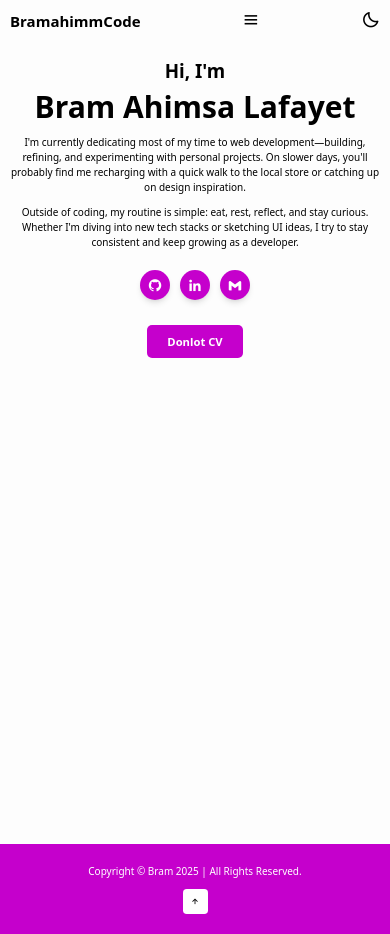
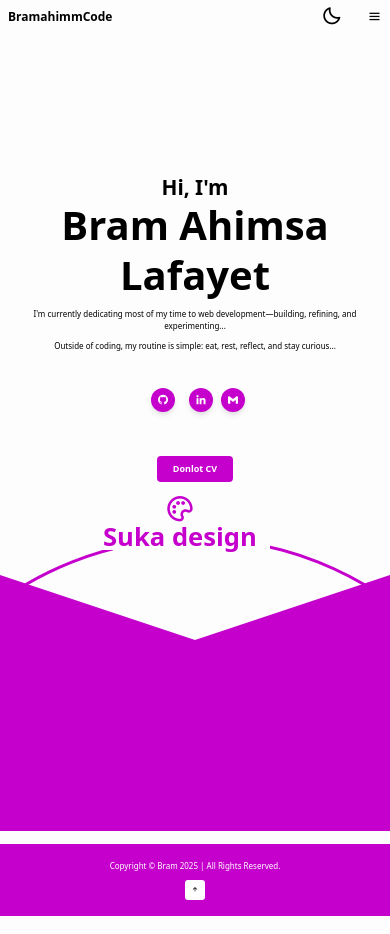
Before and after one commit to Bramahimm/portofolio-bram-react, a React (Vite) app: page / in a window 390 px wide. Built offline with nearby package versions, Linux system fonts and the light colour scheme.

Commit message:
nambahcomponentbaru

```diff
--- /dev/null
+++ b/src/components/OrbitSection.jsx
@@ -0,0 +1,41 @@
+import React from "react";
+import myImage from "/images/me.jpg";
+
+const professionItems = [
+  { icon: "bx-code-alt", text: "Suka ngoding" },
+  { icon: "bx-camera", text: "Suka senja" },
+  { icon: "bx-palette", text: "Suka design" },
+  { icon: "bx-video-recording", text: "Editor" },
+];
+
+function OrbitSection() {
+  return (
+    <div className="profession-container">
+      {/* Rotating Box */}
+      <div className="profession-box">
+        {professionItems.map((item, index) => (
+          <div key={index} className="profession" style={{ "--i": index }}>
+            <i className={`bx ${item.icon}`}></i>
+            <h3>{item.text}</h3>
+          </div>
+        ))}
+        <div className="circle"></div>
+      </div>
+
+      {/* Overlay Trapezoid */}
+      <div className="overlay"></div>
+
+      {/* Image Profile */}
+      {/* IMAGE PROFILE */}
+      <div className="absolute top-1/2 right-[1%] -translate-y-1/2 z-20 hidden lg:flex justify-end items-center">
+        <img
+          src={myImage}
+          alt="Bram Ahimsa"
+          className="w-[220px] sm:w-[300px] lg:w-[360px] xl:w-[350px] h-auto rounded-full"
+        />
+      </div>
+    </div>
+  );
+}
+
+export default OrbitSection;
--- a/src/index.css
+++ b/src/index.css
@@ -39,6 +39,19 @@ body {
   color: var(--text-color);
 }
 
+/* Orbit Container */
+.profession-container {
+  position: absolute;
+  top: 50%;
+  right: 0;
+  transform: translateY(-50%);
+  width: 100vw;
+  height: 100vh;
+  overflow: hidden;
+  pointer-events: none;
+}
+
+/* Box Rotasi Utama */
 .profession-box {
   position: absolute;
   top: 0;
@@ -48,9 +61,10 @@ body {
   display: flex;
   justify-content: center;
   align-items: center;
-  animation: professionRotate 10s linear infinite;
+  animation: professionRotate 13s ease-out infinite;
 }
 
+/* Item Orbit Individual */
 .profession {
   position: absolute;
   left: 0;
@@ -60,9 +74,30 @@ body {
   color: var(--main-color);
   transform: rotate(calc(360deg / 4 * var(--i)));
   transform-origin: 384px;
+  background: var(--bg-color);
   padding: 13px 0;
 }
 
+.profession i {
+  font-size: 3.8rem;
+}
+
+.profession h3 {
+  font-size: 3.2rem;
+  line-height: 1;
+  font-weight: 600;
+}
+
+/* Lingkaran Tengah Orbit */
+.circle {
+  width: 560px;
+  height: 560px;
+  border: 3px solid var(--main-color);
+  border-radius: 50%;
+  z-index: -1;
+}
+
+/* Animasi Orbit */
 @keyframes professionRotate {
   0%, 20% { transform: rotate(0deg); }
   25%, 45% { transform: rotate(-90deg); }
@@ -71,10 +106,259 @@ body {
   100% { transform: rotate(-360deg); }
 }
 
-.circle {
-  width: 560px;
-  height: 560px;
-  border: 3px solid var(--main-color);
-  border-radius: 50%;
-  z-index: -1;
+/* Overlay Pink Trapezoid */
+.overlay {
+  position: absolute;
+  top: 0;
+  right: 0;
+  width: 0;
+  height: 0;
+  border-top: 50vh solid var(--main-color);
+  border-right: 384px solid var(--main-color);
+  border-bottom: 50vh solid var(--main-color);
+  border-left: 384px solid transparent;
 }
+
+/* Gambar Profil */
+.home-img img {
+  position: absolute;
+  bottom: 0;
+  right: 40px;
+  pointer-events: none;
+  max-width: 480px;
+  max-height: 100vh;
+  border-radius: 20px;
+}
+@media (max-width: 1200px) {
+    .home .profession-container .overlay {
+        right: -6%;
+    }
+}
+
+@media (max-width: 1024	px) {
+    .home .profession-container .overlay {
+        right: -12%;
+    }
+}
+
+@media (max-width: 991px) {
+    .home .profession-container .overlay {
+        right: -30%;
+    }
+}
+
+@media (max-width: 896px) {
+    .home .profession-container .overlay {
+        right: -6%;
+    }
+}
+@media (max-width: 768px) {
+    #menu-icon {
+        display: block;
+    }
+
+    #darkMode-icon {
+        position: absolute;
+        right: 7rem;
+        font-size: 2.6rem;
+        color: var(--text-color);
+        margin-bottom: .1rem;
+    }
+
+    .navbar {
+        position: absolute;
+        top: 100%;
+        left: 0;
+        width: 100%;
+        padding: 1rem 3%;
+        background: var(--bg-color);
+        border-top: .1rem solid rgba(0, 0, 0, .2);
+        box-shadow: 0 .5rem 1rem rgba(0, 0, 0, .1);
+        display: none;
+    }
+
+    .navbar.active {
+        display: block;
+    }
+
+    .navbar a {
+        display: block;
+        font-size: 2rem;
+        margin: 3rem 0;
+        color: var(--text-color);
+    }
+
+    .navbar a:nth-child(1),
+    .navbar a:nth-child(2) {
+        color: var(--text-color);
+    }
+
+    .navbar a.active {
+        color: var(--main-color);
+    }
+
+    .navbar a::before {
+        display: none;
+    }
+
+    .home {
+        padding: 0 3% 23rem;
+        justify-content: center;
+        text-align: center;
+    }
+
+    .home-content h3 {
+        font-size: 2.6rem;
+    }
+
+    .home-content h1 {
+        font-size: 5rem;
+    }
+
+    .home-content .social-media a {
+        margin: 2.5rem .75rem 3rem;
+    }
+
+    .home .profession-container {
+        left: 0;
+        width: 100%;
+        height: 100%;
+    }
+
+    .home .profession-container .profession-box {
+        position: fixed;
+        top: 450px;
+        left: 0;
+        width: 100%;
+    }
+
+    .home .profession-box .profession {
+        padding: 0 13px;
+        left: auto;
+        transform-origin: 0;
+    }
+
+    .home .profession-box .profession:nth-child(1) {
+        transform: rotate(-90deg) translate(-120px, -210px);
+    }
+
+    .home .profession-box .profession:nth-child(1) i {
+        margin-right: 0;
+    }
+
+    .home .profession-box .profession:nth-child(2) {
+        transform: rotate(0deg) translate(0, -325px);
+    }
+
+    .home .profession-box .profession:nth-child(3) {
+        transform: rotate(90deg) translate(-115px, -450px);
+    }
+
+    .home .profession-box .profession:nth-child(4) {
+        transform: rotate(180deg) translate(-220px, -325px);
+    }
+
+    .home .profession-box .circle {
+        position: fixed;
+        width: 670px;
+        height: 670px;
+        z-index: -1;
+    }
+
+    .home .profession-container .overlay {
+        position: fixed;
+        top: 70rem;
+        left: 50%;
+        right: 0;
+        transform: rotate(90deg) translate(-50%, 50%) scaleY(3);
+        border-width: 23.9rem;
+    }
+
+    .about {
+        flex-direction: column-reverse;
+        text-align: center;
+    }
+
+    .about-content h2 {
+        text-align: center;
+    }
+
+    .about-img img {
+        width: 70vw;
+        margin-top: -2rem;
+    }
+
+    .testimonial-container .testimonial-wrapper {
+        padding: 5rem 0;
+    }
+
+    .testimonial-content .testimonial-slide {
+        padding: 3rem 2rem;
+    }
+
+    .testimonial-box .swiper-button-next,
+    .testimonial-box .swiper-button-prev {
+        display: none;
+    }
+}
+
+@media (max-width: 580px) {
+    .portfolio .portfolio-container {
+        grid-template-columns: 1fr;
+    }
+}
+
+@media (max-width: 450px) {
+    html {
+        font-size: 50%;
+    }
+
+    #darkMode-icon {
+        right: 6rem;
+    }
+
+    .home .profession-box .profession:nth-child(1) {
+        transform: rotate(-90deg) translate(-110px, -220px);
+    }
+
+    .home .profession-box .profession:nth-child(2) {
+        transform: rotate(0deg) translate(5px, -325px);
+    }
+
+    .home .profession-box .profession:nth-child(3) {
+        transform: rotate(90deg) translate(-105px, -440px);
+    }
+
+    .home .profession-box .profession:nth-child(4) {
+        transform: rotate(180deg) translate(-210px, -325px);
+    }
+
+    .home .profession-container .overlay {
+        top: 80rem;
+    }
+
+    .contact form .input-box input {
+        width: 100%;
+    }
+
+    .footer {
+        flex-direction: column-reverse;
+    }
+
+    .footer p {
+        text-align: center;
+        margin-top: 2rem;
+    }
+}
+
+@media (max-width: 365px) {
+    .about-img img {
+        width: 90vw;
+    }
+}
+
+@media (max-width: 315px) {
+    .home-content h1 {
+        font-size: 4.5rem;
+    }
+}
--- a/src/pages/HomePage.jsx
+++ b/src/pages/HomePage.jsx
@@ -1,6 +1,5 @@
 import React, { useEffect } from "react";
-import myImage from "/images/me.jpg";
-
+import OrbitSection from "../components/OrbitSection.jsx";
 function HomePage() {
   useEffect(() => {
     if (typeof window.ScrollReveal !== "undefined") {
@@ -10,85 +9,58 @@ function HomePage() {
         duration: 2000,
         delay: 200,
       });
-      window
-        .ScrollReveal()
-        .reveal(
-          ".home-img img, .services-container, .project-box, .testimonial-wrapper, .contact form",
-          { origin: "bottom", distance: "80px", duration: 2000, delay: 200 }
-        );
+      window.ScrollReveal().reveal(
+        ".home-img img, .services-container, .project-box, .testimonial-wrapper, .contact form",
+        { origin: "bottom", distance: "80px", duration: 2000, delay: 200 }
+      );
       window.ScrollReveal().reveal(".home-content h1, .about-img img", {
         origin: "left",
         distance: "80px",
         duration: 2000,
         delay: 200,
       });
-      window
-        .ScrollReveal()
-        .reveal(".home-content h3, .home-content p, .about-content", {
-          origin: "right",
-          distance: "80px",
-          duration: 2000,
-          delay: 200,
-        });
+      window.ScrollReveal().reveal(
+        ".home-content h3, .home-content p, .about-content",
+        { origin: "right", distance: "80px", duration: 2000, delay: 200 }
+      );
     }
   }, []);
-
-  const professionItems = [
-    { icon: "bx-code-alt", text: "Suka ngoding" },
-    { icon: "bx-camera", text: "Suka senja" },
-    { icon: "bx-palette", text: "Suka design" },
-    { icon: "bx-video-recording", text: "Editor" },
-  ];
 
   return (
     <section
       id="home-section"
-      className="home relative flex flex-col md:flex-row items-center justify-between min-h-screen px-4 sm:px-[0%] py-24 sm:py-32 md:py-40 overflow-hidden">
-      <div className="flex flex-col md:flex-row items-center justify-between w-full z-10 gap-8 md:gap-16">
-        <div className="ml-0 md:ml-[120px] home-content text-center md:text-left md:w-1/2 lg:w-2/5">
-          <h3 className="text-3xl sm:text-4xl lg:text-5xl font-bold mb-2 text-text-color">
-            Hi, I'm
-          </h3>
-          <h1 className="xs:text-4xl text-5xl sm:text-6xl lg:text-7xl font-bold leading-tight mb-4 text-text-color">
+      className="home relative flex flex-col md:flex-row items-center justify-between min-h-screen px-4 sm:px-[0%] py-24 sm:py-32 md:py-40 overflow-hidden text-center md:text-left">
+      <div className="z-10 w-full flex flex-col md:flex-row items-center justify-between gap-8 md:gap-16">
+        {/* Konten Kiri */}
+        <div className="home-content md:w-1/2 lg:w-2/5">
+          <h3 className="text-3xl sm:text-4xl lg:text-5xl font-bold mb-2 text-text-color">Hi, I'm</h3>
+          <h1 className="text-5xl sm:text-6xl lg:text-7xl font-bold leading-tight mb-4 text-text-color">
             Bram Ahimsa Lafayet
           </h1>
           <p className="text-base sm:text-3xl mb-4 text-text-color">
-            I'm currently dedicating most of my time to web
-            development—building, refining, and experimenting with personal
-            projects. On slower days, you'll probably find me recharging with a
-            quick walk to the local store or catching up on design inspiration.
+            I'm currently dedicating most of my time to web development—building, refining, and experimenting...
           </p>
           <p className="text-base sm:text-2xl mb-8 text-text-color">
-            Outside of coding, my routine is simple: eat, rest, reflect, and
-            stay curious. Whether I'm diving into new tech stacks or sketching
-            UI ideas, I try to stay consistent and keep growing as a developer.
+            Outside of coding, my routine is simple: eat, rest, reflect, and stay curious...
           </p>
 
+          {/* Sosial Media */}
           <div className="social-media flex justify-center md:justify-start space-x-4 mb-10">
-            <a
-              href="https://github.com/bramahimm"
-              target="_blank"
-              rel="noopener noreferrer"
-              className="inline-flex justify-center items-center w-12 h-12 bg-main-color border-2 border-main-color rounded-full text-white text-2xl hover:bg-transparent hover:text-main-color transition-all duration-300 shadow-md"
-              aria-label="GitHub">
+            <a href="https://github.com/bramahimm" target="_blank" rel="noreferrer"
+              className="inline-flex justify-center items-center w-12 h-12 bg-main-color border-2 border-main-color rounded-full text-white text-2xl hover:bg-transparent hover:text-main-color transition-all duration-300 shadow-md">
               <i className="bx bxl-github"></i>
             </a>
-            <a
-              href="https://linkedin.com/in/bramahimsa28"
-              target="_blank"
-              rel="noopener noreferrer"
-              className="inline-flex justify-center items-center w-12 h-12 bg-main-color border-2 border-main-color rounded-full text-white text-2xl hover:bg-transparent hover:text-main-color transition-all duration-300 shadow-md"
-              aria-label="LinkedIn">
+            <a href="https://linkedin.com/in/bramahimsa28" target="_blank" rel="noreferrer"
+              className="inline-flex justify-center items-center w-12 h-12 bg-main-color border-2 border-main-color rounded-full text-white text-2xl hover:bg-transparent hover:text-main-color transition-all duration-300 shadow-md">
               <i className="bx bxl-linkedin"></i>
             </a>
-            <a
-              href="mailto:bramahimm@example.com"
-              className="inline-flex justify-center items-center w-12 h-12 bg-main-color border-2 border-main-color rounded-full text-white text-2xl hover:bg-transparent hover:text-main-color transition-all duration-300 shadow-md"
-              aria-label="Email">
+            <a href="mailto:bramahimm@example.com"
+              className="inline-flex justify-center items-center w-12 h-12 bg-main-color border-2 border-main-color rounded-full text-white text-2xl hover:bg-transparent hover:text-main-color transition-all duration-300 shadow-md">
               <i className="bx bxl-gmail"></i>
             </a>
           </div>
 
+          {/* Tombol CV */}
           <a
             href="/path/to/your/cv.pdf"
             download
@@ -96,49 +68,7 @@ function HomePage() {
             Donlot CV
           </a>
         </div>
-
-        <div className="absolute top-1/2 right-0 -translate-y-1/2 w-screen h-screen overflow-hidden pointer-events-none z-0 hidden lg:block">
-          <div className="absolute top-1/2 right-0 -translate-y-1/2 w-screen h-screen overflow-hidden pointer-events-none z-0 hidden lg:block">
-            {/* BOX UTAMA BERPUTAR */}
-            <div className="profession-box relative">
-              {professionItems.map((item, index) => (
-                <div
-                  key={index}
-                  className="bg-bg-color profession text-center"
-                  style={{ "--i": index }}>
-                  <i className={`bx ${item.icon} text-[3.8rem] mb-2`}></i>
-                  <h3 className="text-[3.2rem] font-semibold leading-none">
-                    {item.text}
-                  </h3>
-                </div>
-              ))}
-
-              {/* LINGKARAN */}
-              <div className="circle"></div>
-            </div>
-
-            <div className="absolute top-1/2 right-0 -translate-y-1/2 w-screen h-screen overflow-hidden pointer-events-none z-0 hidden lg:block">
-              {/* OVERLAY PINK */}
-              <div
-                className="absolute top-0 right-0 xl:right-[-6%] w-0 h-0 z-[-2]"
-                style={{
-                  borderTop: "50vh solid var(--main-color)",
-                  borderRight: "384px solid var(--main-color)",
-                  borderBottom: "50vh solid var(--main-color)",
-                  borderLeft: "384px solid transparent",
-                }}></div>
-
-              {/* IMAGE PROFILE */}
-              <div className="absolute top-1/2 right-[1%] -translate-y-1/2 z-20 hidden lg:flex justify-end items-center">
-                <img
-                  src={myImage}
-                  alt="Bram Ahimsa"
-                  className="w-[220px] sm:w-[300px] lg:w-[360px] xl:w-[350px] h-auto rounded-full"
-                />
-              </div>
-            </div>
-          </div>
-        </div>
+        <OrbitSection/>
       </div>
     </section>
   );
```
